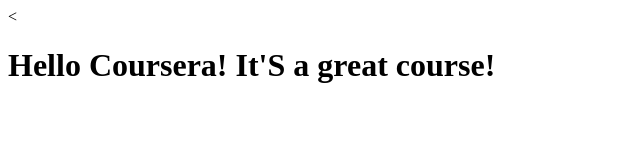
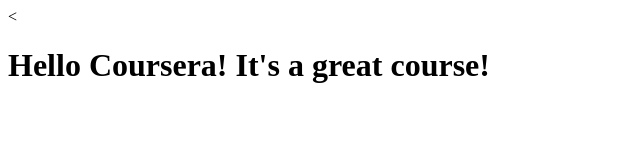
Before and after one commit to RebecaYeptho/coursera-test, a plain HTML site: page site/index.html in a window 1280 px wide. Shown: the whole page, without its empty margins (0-640 px from the left). Drawn offline with Linux system fonts and the light colour scheme.

Commit message:
Samll changes.

```diff
--- a/site/index.html
+++ b/site/index.html
@@ -5,6 +5,6 @@
 	<title>Hello Cousera!</title>
 </head>
 <body>
-<h1>Hello Coursera! It'S a great course!</h1>
+<h1>Hello Coursera! It's a great course!</h1>
 </body>
 </html>
```
